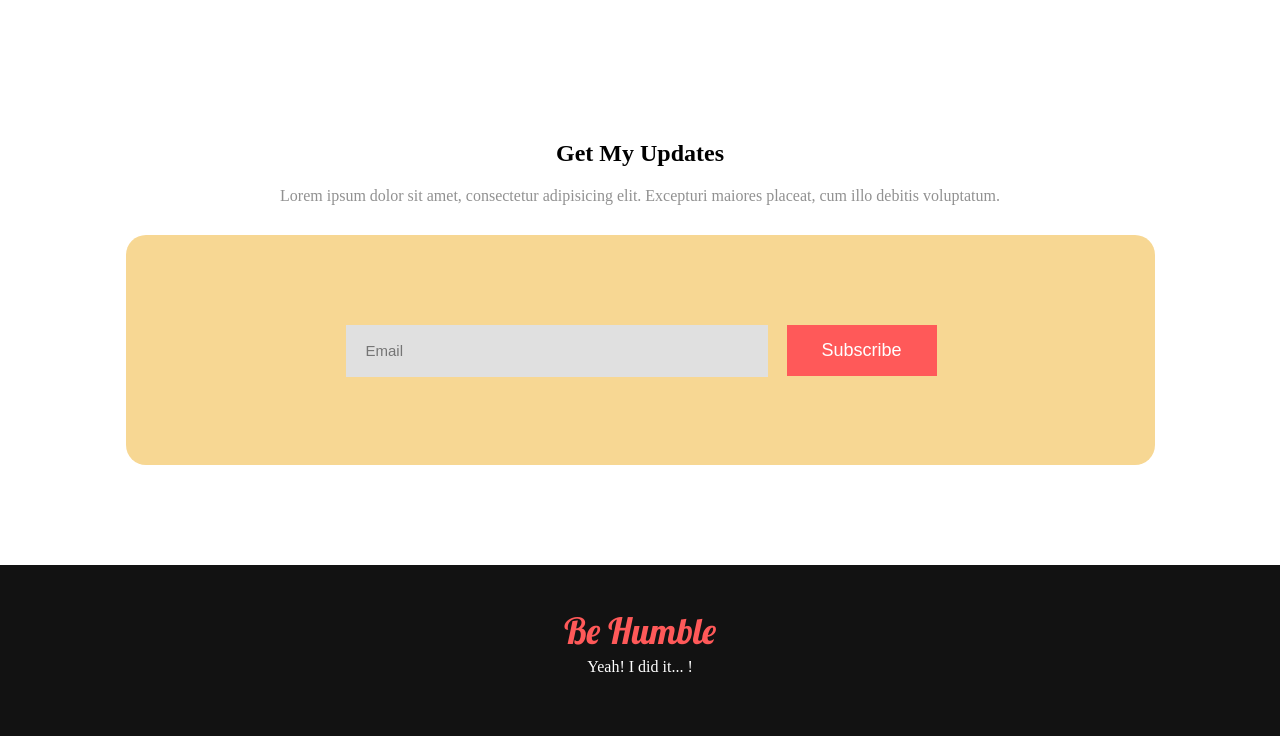
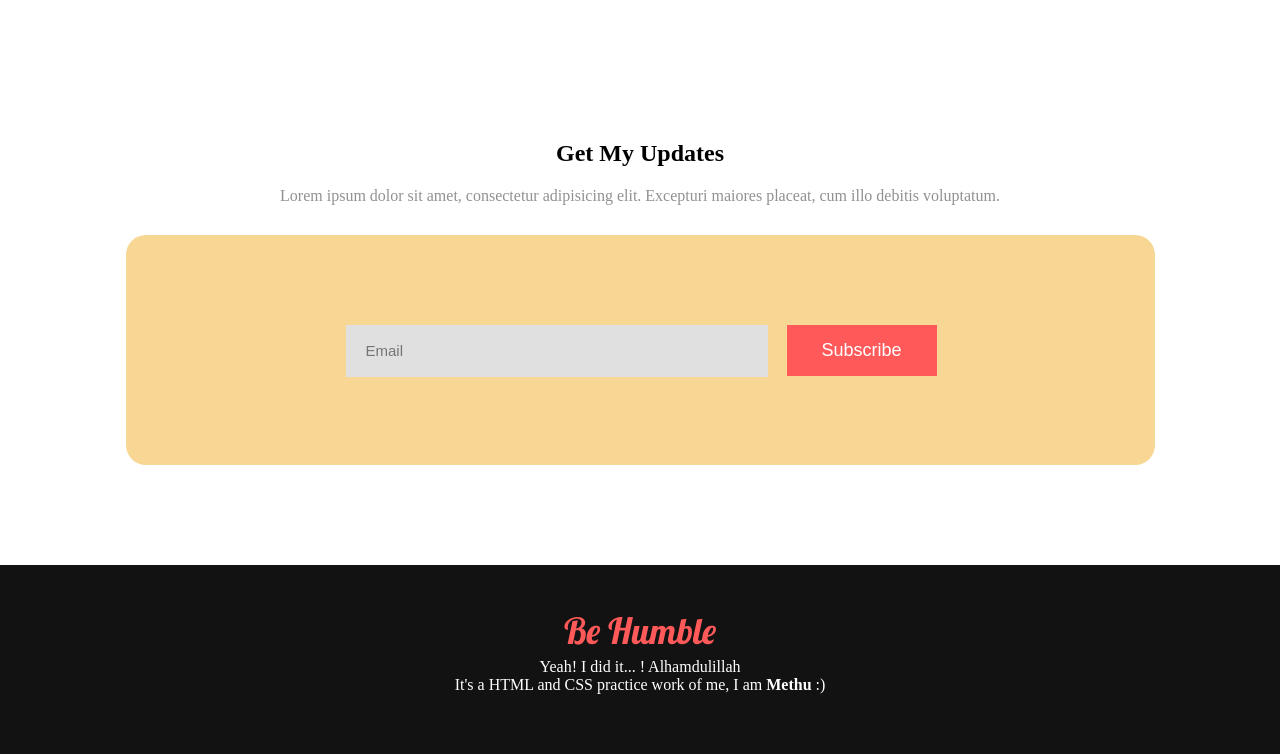
Before and after one commit to methubd/practice-1st-milestone, a plain HTML site: page index.html in a window 1280 px wide. Shown: the part 2508-3262 px from the top of the page. Drawn offline with Linux system fonts and the light colour scheme.

Commit message:
footer added

```diff
--- a/index.html
+++ b/index.html
@@ -117,7 +117,7 @@
 
     <footer>
         <h1 class="footer-title">Be Humble</h1>
-        <p class="footer-description">Yeah! I did it... !</p>
+        <p class="footer-description">Yeah! I did it... ! Alhamdulillah <br>It's a HTML and CSS practice work of me, I am <strong>Methu</strong> :) </p>
     </footer>
 
 </body>
--- a/style.css
+++ b/style.css
@@ -340,6 +340,7 @@ footer .footer-title {
     font-size: 36px;
     padding-top: 43px;
     padding-bottom: 5px;
+    cursor: none;
 
 }
 
```
